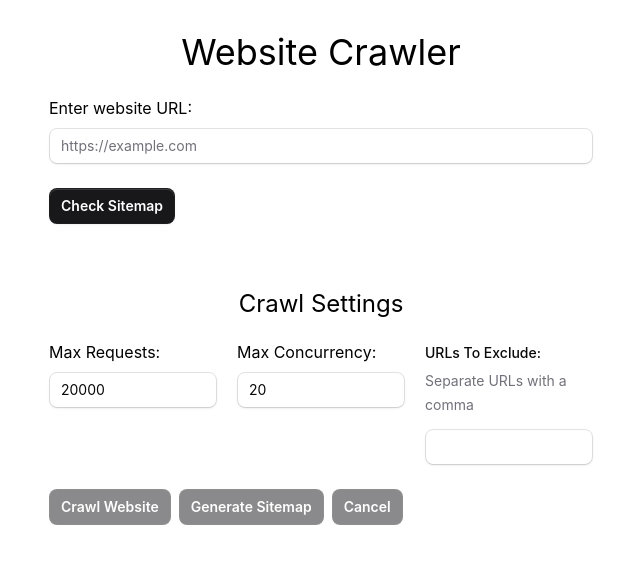
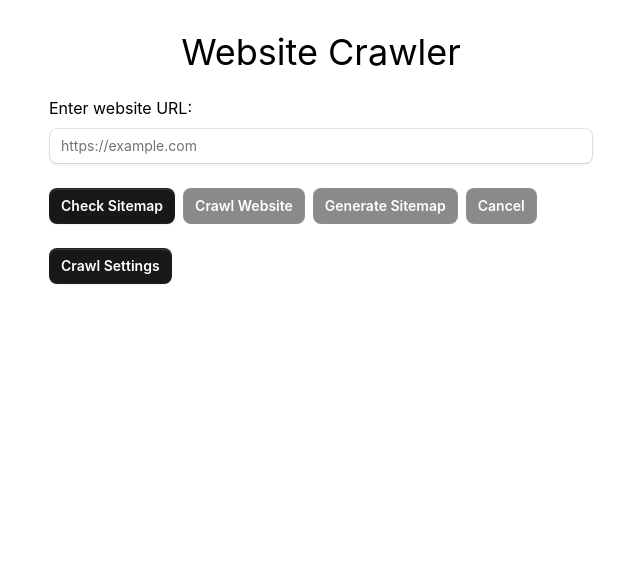
Before and after one commit to dsinger37/web-crawler-electron, a React (Vite) app: page / in a window 1280 px wide. Shown: the top 564 px of the page, without its empty margins (319-959 px from the left). Built offline with nearby package versions, Linux system fonts and the light colour scheme.

Commit message:
feat: move crawl settings to their own screen
#CRAWLER-12[complete]

```diff
--- a/src/App.tsx
+++ b/src/App.tsx
@@ -1,7 +1,8 @@
 import { useState } from "react";
-import { CrawlButton } from "./components/CrawlButton";
+import { CrawlSettings } from "./components/CrawlSettings";
 import { SitemapButton } from "./components/SitemapButton";
 import { WebsiteInput } from "./components/WebsiteInput";
+import { Button } from "./components/base/Button";
 
 export const App = () => {
   const [websiteUrl, setWebsiteUrl] = useState("");
@@ -11,6 +12,12 @@ export const App = () => {
   const [sitemapChecked, setSitemapChecked] = useState(false);
   const [parsingSitemap, setParsingSitemap] = useState(false);
   const [isCrawlCancelled, setIsCrawlCancelled] = useState(false);
+  const [showCrawlSettings, setShowCrawlSettings] = useState(false);
+  const [maxRequests, setMaxRequests] = useState(20000);
+  const [maxConcurrency, setMaxConcurrency] = useState(20);
+  const [isCrawling, setIsCrawling] = useState(false);
+  const [crawledUrls, setCrawledUrls] = useState<string[]>([]);
+  const [urlsToExclude, setUrlsToExclude] = useState<string[]>([]);
 
   const handleWebsiteInputChange = (url: string) => {
     setWebsiteUrl(url);
@@ -26,27 +33,81 @@ export const App = () => {
     setDiscoveredUrlCount(discoveredUrlCount);
   };
 
-  const onCrawlProgress = (pageCount: number, discoveredUrlCount: number) => {
+  const onCrawlProgress = (pageCount: number, discoveredUrlCount: number, isCrawlCancelled: boolean) => {
     setCrawledPageCount(pageCount);
     setDiscoveredUrlCount(discoveredUrlCount);
   };
 
+  const handleCrawlWebsite = async () => {
+    setIsCrawlCancelled(false);
+    setIsCrawling(true);
+    window.electronApi.on("crawl-progress", (event, pageCount: number, discoveredUrlCount: number, isCrawlCancelled: boolean) => {
+      onCrawlProgress(pageCount, discoveredUrlCount, isCrawlCancelled);
+    });
+
+    const websiteUrlNoTrailingSlash = websiteUrl.endsWith("/") ? websiteUrl.slice(0, -1) : websiteUrl;
+    const trimmedUrlsToExclude = urlsToExclude.map((url) => url.trim());
+
+    const { pageCount, discoveredUrlCount, crawledUrls } = await window.electronApi.invoke(
+      "crawl-website",
+      websiteUrlNoTrailingSlash,
+      maxRequests,
+      maxConcurrency,
+      trimmedUrlsToExclude
+    );
+    setIsCrawling(false);
+    setCrawledUrls(crawledUrls);
+    handleCrawlComplete(pageCount, discoveredUrlCount, crawledUrls);
+  };
+
+  const handleGenerateSitemap = () => {
+    window.electronApi.send("generate-sitemap", websiteUrl, crawledUrls);
+  };
+
+  const handleCancelCrawl = () => {
+    setIsCrawling(false);
+    setIsCrawlCancelled(true);
+    window.electronApi.send("cancel-crawl");
+  };
+
   return (
+    <>
+      {showCrawlSettings ? (
+        <CrawlSettings
+          setShowCrawlSettings={setShowCrawlSettings}
+          setMaxRequests={setMaxRequests}
+          maxRequests={maxRequests}
+          setMaxConcurrency={setMaxConcurrency}
+          maxConcurrency={maxConcurrency}
+          setUrlsToExclude={setUrlsToExclude}
+          urlsToExclude={urlsToExclude}
+        />
+      ) : (
         <div>
           <h1 className="text-4xl text-center mb-6">Website Crawler</h1>
           <WebsiteInput value={websiteUrl} onChange={handleWebsiteInputChange} className="mb-6" />
-      <SitemapButton websiteUrl={websiteUrl} onSitemapParsed={handleSitemapParsed} setSitemapChecked={setSitemapChecked} setParsingSitemap={setParsingSitemap} className="mb-6" />
+          <SitemapButton
+            websiteUrl={websiteUrl}
+            onSitemapParsed={handleSitemapParsed}
+            setSitemapChecked={setSitemapChecked}
+            setParsingSitemap={setParsingSitemap}
+            className="mb-6 mr-2"
+          />
           {parsingSitemap ? <p className="mb-6">Parsing sitemap...</p> : null}
+          {sitemapChecked && sitemapPageCount === null ? <p className="mb-6">No sitemaps found</p> : null}
           {sitemapPageCount !== null && sitemapChecked ? <p>Pages found in sitemap: {sitemapPageCount}</p> : null}
-      <CrawlButton
-        websiteUrl={websiteUrl}
-        onCrawlComplete={handleCrawlComplete}
-        onCrawlProgress={onCrawlProgress}
-        isCrawlCancelled={isCrawlCancelled}
-        setIsCrawlCancelled={setIsCrawlCancelled}
-        className="mb-6 mt-10"
-      />
-      {sitemapChecked && sitemapPageCount === null ? <p className="mb-6">No sitemaps found</p> : null}
+          <Button onClick={handleCrawlWebsite} disabled={!websiteUrl || isCrawling} className="mr-2">
+            Crawl Website
+          </Button>
+          <Button onClick={handleGenerateSitemap} disabled={crawledUrls.length === 0} className="mr-2">
+            Generate Sitemap
+          </Button>
+          <Button onClick={handleCancelCrawl} disabled={!isCrawling} className="mr-2">
+            {isCrawlCancelled && isCrawling ? "Cancelling..." : "Cancel"}
+          </Button>
+          <Button onClick={() => setShowCrawlSettings(true)} className="mb-6">
+            Crawl Settings
+          </Button>
           {isCrawlCancelled ? <p className="mb-6">Crawl cancelled</p> : null}
           {crawledPageCount !== null ? (
             <p className="mb-6">
@@ -55,5 +116,7 @@ export const App = () => {
           ) : null}
           {discoveredUrlCount !== null ? <p className="mb-6">URLs discovered: {discoveredUrlCount}</p> : null}
         </div>
+      )}
+    </>
   );
 };
--- a/src/components/CrawlButton.tsx
+++ /dev/null
@@ -1,84 +0,0 @@
-import { useState } from "react";
-import { Button } from "./base/Button";
-import { Description, Field, Label } from "./base/Fieldset";
-import { Input } from "./base/Input";
-
-interface CrawlButtonProps {
-  websiteUrl: string;
-  onCrawlProgress: (pageCount: number, discoveredUrlCount: number, isCrawlCancelled: boolean) => void;
-  onCrawlComplete: (pageCount: number, discoveredUrlCount: number, crawledUrls: string[]) => void;
-  isCrawlCancelled: boolean;
-  setIsCrawlCancelled: React.Dispatch<React.SetStateAction<boolean>>;
-  className?: string;
-}
-
-export const CrawlButton = ({ websiteUrl, onCrawlProgress, onCrawlComplete, isCrawlCancelled, setIsCrawlCancelled, className }: CrawlButtonProps) => {
-  const [maxRequests, setMaxRequests] = useState(20000);
-  const [maxConcurrency, setMaxConcurrency] = useState(20);
-  const [isCrawling, setIsCrawling] = useState(false);
-  const [crawledUrls, setCrawledUrls] = useState<string[]>([]);
-  const [urlsToExclude, setUrlsToExclude] = useState<string[]>([]);
-
-  const handleClick = async () => {
-    setIsCrawlCancelled(false);
-    setIsCrawling(true);
-    window.electronApi.on("crawl-progress", (event, pageCount: number, discoveredUrlCount: number, isCrawlCancelled: boolean) => {
-      onCrawlProgress(pageCount, discoveredUrlCount, isCrawlCancelled);
-    });
-
-    const { pageCount, discoveredUrlCount, crawledUrls } = await window.electronApi.invoke(
-      "crawl-website",
-      websiteUrl,
-      maxRequests,
-      maxConcurrency,
-      urlsToExclude
-    );
-    setIsCrawling(false);
-    setCrawledUrls(crawledUrls);
-    onCrawlComplete(pageCount, discoveredUrlCount, crawledUrls);
-  };
-
-  const handleGenerateSitemap = () => {
-    window.electronApi.send("generate-sitemap", websiteUrl, crawledUrls);
-  };
-
-  const handleCancel = () => {
-    setIsCrawling(false);
-    setIsCrawlCancelled(true);
-    window.electronApi.send("cancel-crawl");
-  };
-
-  const handleUrlsToExclude = (e: React.ChangeEvent<HTMLInputElement>) => {
-    setUrlsToExclude(e.target.value.split(","));
-  };
-
-  return (
-    <div className={className}>
-      <h2 className="text-center text-2xl mb-5">Crawl Settings</h2>
-      <div className="flex space-x-5">
-        <label>
-          Max Requests:
-          <Input type="number" value={maxRequests} onChange={(e) => setMaxRequests(Number(e.target.value))} className="mb-6 mt-2" />
-        </label>
-        <label>
-          Max Concurrency:
-          <Input type="number" value={maxConcurrency} onChange={(e) => setMaxConcurrency(Number(e.target.value))} className="mb-6 mt-2" />
-        </label>
-        <Field>
-          <Label>URLs To Exclude:</Label>
-          <Description>Separate URLs with a comma</Description>
-          <Input type="text" value={urlsToExclude} onChange={handleUrlsToExclude} className="mb-6 mt-2" />
-        </Field>
-      </div>
-      <Button onClick={handleClick} disabled={!websiteUrl || isCrawling} className="mr-2">
-        Crawl Website
-      </Button>
-      <Button onClick={handleGenerateSitemap} disabled={crawledUrls.length === 0} className="mr-2">
-        Generate Sitemap
-      </Button>
-      <Button onClick={handleCancel} disabled={!isCrawling}>
-        {isCrawlCancelled && isCrawling ? "Cancelling..." : "Cancel"}
-      </Button>
-    </div>
-  );
-};
--- /dev/null
+++ b/src/components/CrawlSettings.tsx
@@ -0,0 +1,50 @@
+import { Button } from "./base/Button";
+import { Description, Field, Label } from "./base/Fieldset";
+import { Input } from "./base/Input";
+
+interface CrawlSettingsProps {
+  setShowCrawlSettings: (showCrawlSettings: boolean) => void;
+  setMaxRequests: React.Dispatch<React.SetStateAction<number>>;
+  maxRequests: number;
+  setMaxConcurrency: React.Dispatch<React.SetStateAction<number>>;
+  maxConcurrency: number;
+  setUrlsToExclude: React.Dispatch<React.SetStateAction<string[]>>;
+  urlsToExclude: string[];
+}
+export const CrawlSettings = ({
+  setShowCrawlSettings,
+  setMaxRequests,
+  maxRequests,
+  setMaxConcurrency,
+  maxConcurrency,
+  setUrlsToExclude,
+  urlsToExclude,
+}: CrawlSettingsProps) => {
+  const handleUrlsToExclude = (e: React.ChangeEvent<HTMLInputElement>) => {
+    setUrlsToExclude(e.target.value.split(","));
+  };
+
+  return (
+    <div className="mb-6">
+      <h1 className="text-4xl text-center mb-6">Crawl Settings</h1>
+      <div className="flex justify-center">
+        <div className="flex flex-col items-center">
+          <label>
+            Max Requests:
+            <Input type="number" value={maxRequests} onChange={(e) => setMaxRequests(Number(e.target.value))} className="mb-6 mt-2" />
+          </label>
+          <label>
+            Max Concurrency:
+            <Input type="number" value={maxConcurrency} onChange={(e) => setMaxConcurrency(Number(e.target.value))} className="mb-6 mt-2" />
+          </label>
+          <Field>
+            <Label>URLs To Exclude:</Label>
+            <Description>Separate URLs with a comma</Description>
+            <Input type="text" value={urlsToExclude} onChange={handleUrlsToExclude} className="mb-6 mt-2" />
+          </Field>
+          <Button onClick={() => setShowCrawlSettings(false)}>Close Settings</Button>
+        </div>
+      </div>
+    </div>
+  );
+};
--- a/src/main.ts
+++ b/src/main.ts
@@ -32,8 +32,6 @@ const createWindow = () => {
       preload: path.join(__dirname, "preload.js"),
     },
   });
-
-  mainWindow.webContents.openDevTools();
 
   if (MAIN_WINDOW_VITE_DEV_SERVER_URL) {
     mainWindow.loadURL(MAIN_WINDOW_VITE_DEV_SERVER_URL);
@@ -74,7 +72,9 @@ const createAboutWindow = () => {
   aboutWindow.minimizable = false;
   aboutWindow.setMenu(null);
 
-  aboutWindow.webContents.openDevTools();
+  if (process.env.NODE_ENV === "development") {
+    aboutWindow.webContents.openDevTools();
+  }
 
   if (ABOUT_WINDOW_VITE_DEV_SERVER_URL) {
     console.log("loading vite dev server");
```
Lines whose indentation alone changed are shown as unchanged.
